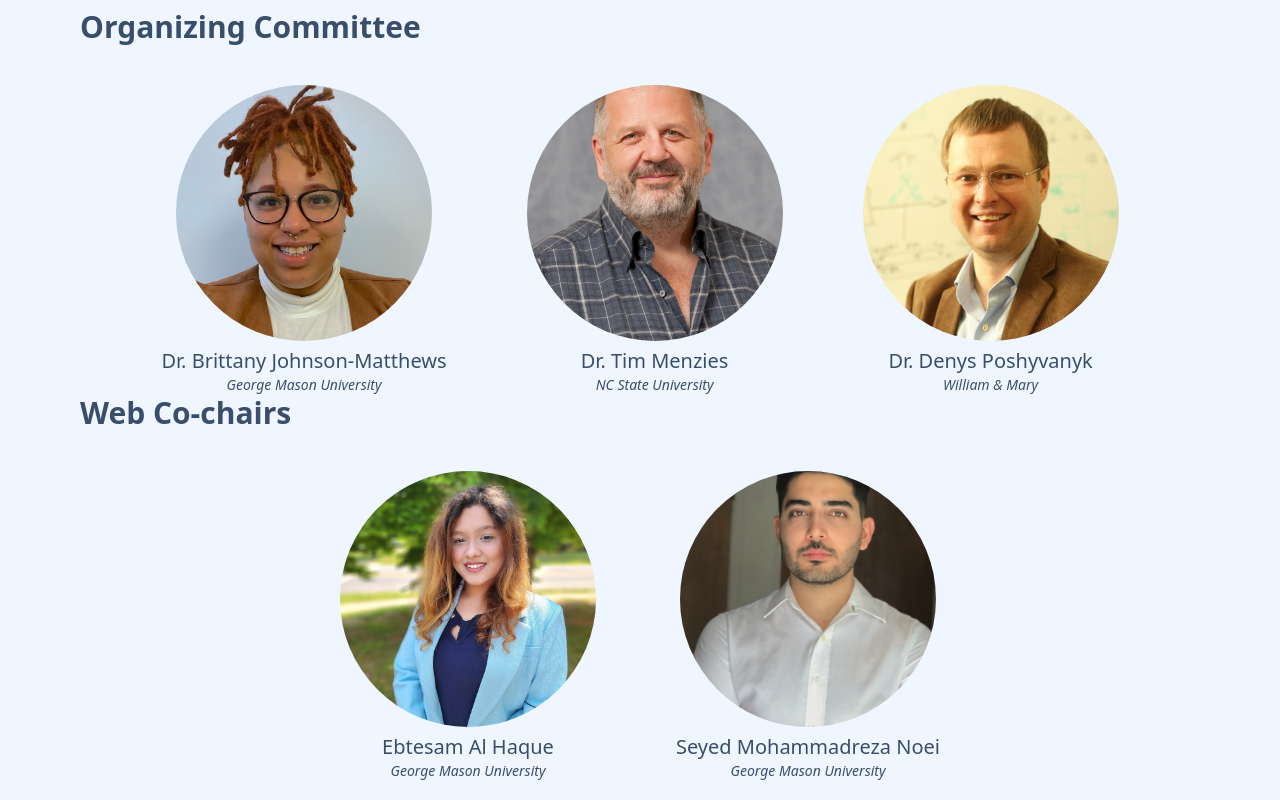
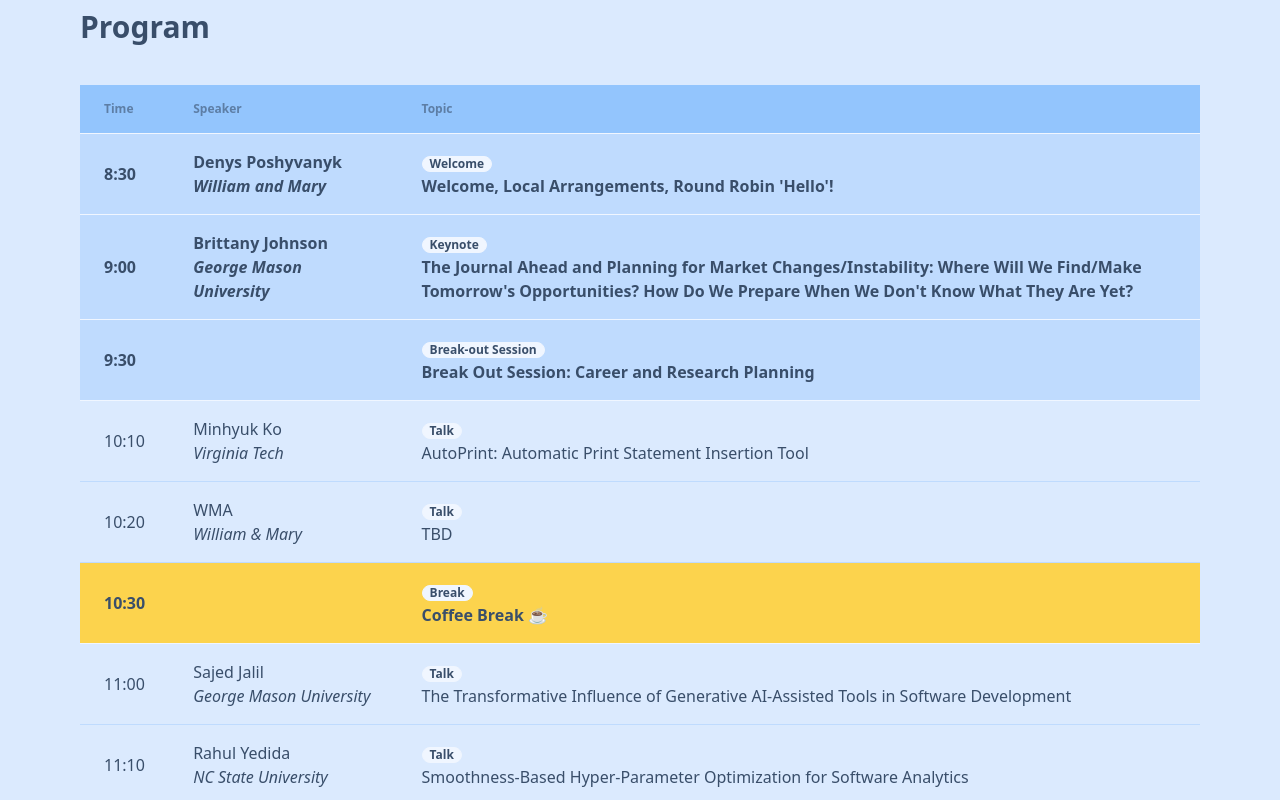
Before and after one commit to INSPIRED-GMU/essec, a React (Vite) app in the folder web/: page / in a window 1280 px wide. Shown: the part 1520-2320 px from the top of the page. Built offline with nearby package versions, Linux system fonts and the light colour scheme.

Commit message:
schedule added

```diff
--- a/web/src/App.jsx
+++ b/web/src/App.jsx
@@ -3,6 +3,7 @@ import './App.css'
 import Welcome from './components/welcome'
 import NavBar from './components/navbar'
 import PaperCalls from './components/paperCall'
+import Program from './components/program'
 import Committee from './components/commitee'
 import Travel from './components/travel'
 
@@ -13,6 +14,7 @@ function App() {
       <NavBar/>
       <Welcome/>
       <PaperCalls/>
+      <Program/>
       <Committee/>
       <Travel/>
     </>
--- a/web/src/components/importantDates.jsx
+++ b/web/src/components/importantDates.jsx
@@ -20,11 +20,11 @@ export default function ImportantDates(){
         },
         {
           "event_key": "Registration closes",
-          "event_value": "December 31, 2023"
+          "event_value": "January 12, 2023"
         },
         {
           "event_key": "Colloquium",
-          "event_value": "January 12, 2024"
+          "event_value": "January 20, 2024"
         }
       ]
 
@@ -36,7 +36,7 @@ export default function ImportantDates(){
     {/* head */}
     <tbody>
       {/* row 1 */}
-      {dates.map((date)=><tr  className={date.event_key=="Submission opens"?"font-bold":""}>
+      {dates.map((date)=><tr  className={date.event_key=="Registration opens"?"font-bold":""}>
         <td>{date.event_key}</td>
         <td>{date.event_value}</td>
       </tr>
--- a/web/src/components/navbar.jsx
+++ b/web/src/components/navbar.jsx
@@ -8,9 +8,9 @@ export default function NavBar(){
   <div className="flex-none">
     <ul className="menu menu-horizontal px-1">
       <li><a href="#paperCall">Call for Papers</a></li>
-      {/* <li><a href="#program">Program</a></li> */}
+      <li><a href="#program">Program</a></li>
       <li><a href="#commitee">Commitee</a></li>
-      <li><a href="#travel">Directions</a></li>
+      <li><a href="#travel">Logistics</a></li>
       <li className="button btn-primary rounded-md"><a href="https://docs.google.com/forms/d/1T1B21qkLhbMH5rcID3bYD91RZwQ-Y5VGFw0IZtt5-so/" target="_blank">Register</a></li>
     </ul>
   </div>
--- a/web/src/components/paperCall.jsx
+++ b/web/src/components/paperCall.jsx
@@ -2,8 +2,8 @@ export default function PaperCalls(){
     return(
         <div id="paperCall" className="p-20">
         <h1 className="text-3xl font-bold">Call for Papers</h1>
-        <p className="mt-5 mb-5">The first annual <span className="font-bold">Eastern Atlantic Students in Software Engineering Colloquium (ESSEC)</span> will be hosted at William and Mary in Williamsburg, Virginia on <span className="font-bold">January 12, 2024</span>. ESSEC is intended to bring together students researching various problems related to software engineering so they can introduce their research to the local research community, engage in collaborative discussion on each other’s research, and build their professional (and personal) networks.
-Students interested in presenting their work should complete the form <a className="text-primary font-bold" href="https://forms.gle/MDLmNnEvnk3XV3UX9" target="_blank">here</a>
+        <p className="mt-5 mb-5">The first annual <span className="font-bold">Eastern Atlantic Students in Software Engineering Colloquium (ESSEC)</span> will be hosted at William and Mary in Williamsburg, Virginia on <span className="font-bold">January 20, 2024</span>. ESSEC is intended to bring together students researching various problems related to software engineering so they can introduce their research to the local research community, engage in collaborative discussion on each other’s research, and build their professional (and personal) networks.
+Students interested in presenting their work should complete the form <a className="text-primary font-bold" href="https://forms.gle/MDLmNnEvnk3XV3UX9" target="_blank">here</a> by November 15 2023.
 <br></br>
 Submissions and presentations must be made by students or postdocs. <b>A letter of support from your academic advisor is a required part of the submission.</b>
 Student research in any field that has methods, outcomes, or implications relevant to software engineering is welcome. Accepted submissions will be presented as either posters or talks.
--- /dev/null
+++ b/web/src/components/program.jsx
@@ -0,0 +1,163 @@
+import React from 'react';
+
+export default function Program () {
+    const schedule = {
+
+        "schedule": [
+            {
+                "time": "8:30",
+                "speaker": "Denys Poshyvanyk",
+                "affiliation": "William and Mary",
+                "topic": "Welcome, Local Arrangements, Round Robin 'Hello'!",
+                "tag":"Welcome",
+                "style":"bold"
+            },
+            {
+                "time": "9:00",
+                "speaker": "Brittany Johnson",
+                "affiliation": "George Mason University",
+                "topic": "The Journal Ahead and Planning for Market Changes/Instability: Where Will We Find/Make Tomorrow's Opportunities? How Do We Prepare When We Don't Know What They Are Yet?",
+                "tag":"Keynote",
+                "style":"bold"
+        },
+            {
+                "time": "9:30",
+                "topic": "Break Out Session: Career and Research Planning",
+                "tag":"Break-out Session",
+            },
+            {
+                "time": "10:10",
+                "speaker": "Minhyuk Ko",
+                "affiliation": "Virginia Tech",
+                "topic": "AutoPrint: Automatic Print Statement Insertion Tool",
+                "tag":"Talk",
+            },
+            {
+                "time": "10:20",
+                "speaker": "WMA",
+                "affiliation": "William & Mary",
+                "topic": "TBD",
+                "tag":"Talk",
+            },
+            {
+                "time": "10:30",
+                "topic": "Coffee Break ☕️",
+                "tag":"Break",
+            },
+            {
+                "time": "11:00",
+                "speaker": "Sajed Jalil",
+                "affiliation": "George Mason University",
+                "topic": "The Transformative Influence of Generative AI-Assisted Tools in Software Development",
+                "tag":"Talk",
+            },
+            {
+                "time": "11:10",
+                "speaker": "Rahul Yedida",
+                "affiliation": "NC State University",
+                "topic": "Smoothness-Based Hyper-Parameter Optimization for Software Analytics",
+                "tag":"Talk",
+            },
+            {
+                "time": "11:20",
+                "speaker": "Shawal Khalid",
+                "affiliation": "Virginia Tech",
+                "topic": "Advancing Blockchain Application Development: Automated Tools and Processes for Design, Review, and Iteration",
+                "tag":"Talk",
+            },
+            {
+                "time": "11:30",
+                "speaker": "Ebtesam Haque",
+                "affiliation": "George Mason University",
+                "topic": "Perceptions of AI-Assisted Tools Across Different Stakeholders in the Software Industry (Tentative)",
+                "tag":"Talk",
+            },
+            {
+                "time": "11:40",
+                "speaker": "Andre Lustosa Cabral de Paula Motta",
+                "affiliation": "NC State University",
+                "topic": "Learning from Very Little Data: On the Value of Landscape Analysis for Predicting Software Project Health",
+                "tag":"Talk",
+            },
+            {
+                "time": "11:50",
+                "speaker": "XIAOXIAO GAN",
+                "affiliation": "Virginia Tech",
+                "topic": "Exploring the Usage and Impact of Integrating Selenium in CI/CD Workflows on Open Source Repositories",
+                "tag":"Talk",
+            },
+            {
+                "time": "12:00",
+                "speaker": "Suzzana Rafi",
+                "affiliation": "George Mason University",
+                "topic": "Efficient Identification of Order-Dependent Test Relationships",
+                "tag":"Talk",
+            },
+            {
+                "time": "12:10",
+                "speaker": "MD Mahmudul Hasan Pious",
+                "affiliation": "George Mason University",
+                "topic": "Prioritizing Test Orders for Efficient Order-Dependent Flaky Test Detection",
+            "tag":"Talk",
+          },
+          {
+            "time": "12:20",
+            "speaker": "WMA",
+            "affiliation": "William & Mary",
+            "topic": "TBD",
+            "tag":"Talk",
+          },
+          {
+            "time": "12:30",
+            "topic": "Lunch 🍕",
+            "tag":"Break",
+          },
+          {
+            "time": "2:00",
+            "topic": "Poster Session",
+            "tag":"Poster",
+          },
+          {
+            "time": "3:30",
+            "topic": "Coffee Break ☕️",
+            "tag":"Break",
+          },
+          {
+            "time": "4:00",
+            "topic": "Panel: Challenges in Research and Career",
+            "tag":"Panel",
+          },
+          {
+            "time": "5:00",
+            "topic": "Planning ESSEC 2025",
+            "tag":"Closing",
+          }
+        ]
+      }
+
+    return (
+        <div id="program" className="p-20 bg-blue-100">
+            <h1 className="text-3xl font-bold">Program</h1>
+            <div className='rounded-lg'>
+            <table className="table-lg mt-10 mb-10 table border-collapse bg-blue-100">
+                <thead className='bg-blue-300'>
+                    <tr>
+                        <th>Time</th>
+                        <th>Speaker</th>
+                        <th>Topic</th>
+                    </tr>
+                </thead>
+                <tbody>
+                    {schedule.schedule.map((item, index) => (
+                        <tr key={index} className={item.tag=="Break"?"bg-amber-300":item.tag!="Talk"?"bg-blue-200":"border-blue-200"}>
+                            <td className={item.tag!="Talk"?"font-semibold":""}>{item.time}</td>
+                            <td className={item.tag!="Talk"?"font-semibold":""}>{item.speaker}<br></br><span className='italic'>{item.affiliation}</span></td>
+                            <td className={item.tag!="Talk"?"font-bold":"font-medium"}><span className="badge badge-ghost badge-sm font-bold">{item.tag}</span><br></br>{item.topic}</td>
+                        </tr>
+                    ))}
+                </tbody>
+            </table>
+            </div>
+        </div>
+    );
+};
--- a/web/src/components/welcome.jsx
+++ b/web/src/components/welcome.jsx
@@ -8,7 +8,7 @@ export default function Welcome(){
         <div className="hero">
         <div className=" px-40 text-center py-20">
         <p className="text-5xl text-neutral-content">Eastern Atlantic Students in Software Engineering Colloquium<br></br>William & Mary, Williamsburg, VA</p>
-        <p className="text-lg text-neutral-content">January 12, 2024</p>
+        <p className="text-lg text-neutral-content">January 20, 2024</p>
         </div>
         </div>
   <div className="lg:grid grid-cols-3 px-40">
```
Also changed, not shown: web/src/components/travel.jsx (+14 -1 lines).
